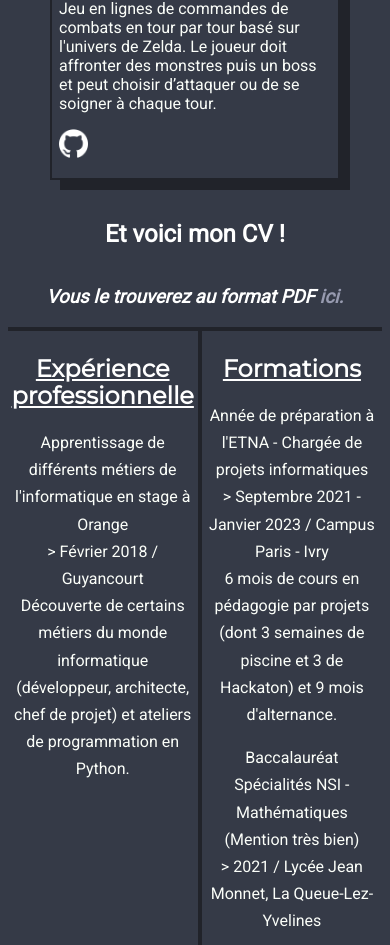
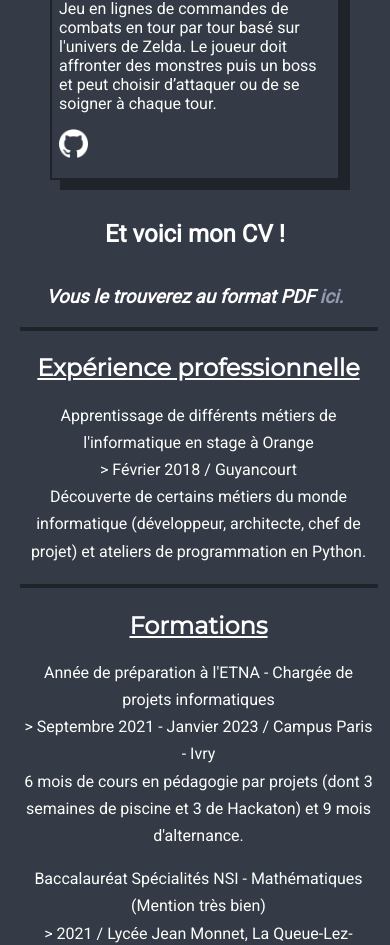
Before and after one commit to Majonnie/bonhomme-julie-portfolio-angular, an Angular app in the folder bonhomme_julie_portfolio/: page /bonhomme_julie_portfolio/ in a window 390 px wide. Shown: the part 3959-4904 px from the top of the page. Built offline with nearby package versions, Linux system fonts and the light colour scheme.

Commit message:
Problèmes resonsive téléphone corrigés

```diff
--- a/bonhomme_julie_portfolio/src/app/info/info.component.css
+++ b/bonhomme_julie_portfolio/src/app/info/info.component.css
@@ -101,3 +101,26 @@ a:hover
     flex-direction: column;
   }
 }
+
+@media screen and (max-width: 600px) {
+  .all {
+    border: none;
+  }
+  .info1, .info2 {
+    flex-direction: column;
+    border: none;
+    width: 90%;
+  }
+  .info1 > div, .info2 > div {
+    border: none;
+    border-top: 2px var(--dark_black) solid;
+    border-bottom: 2px var(--dark_black) solid;
+    width: 100%;
+  }
+  .info1 > .experience {
+    border-top: 4px var(--dark_black) solid;
+  }
+  .info2 > .interets {
+    border-bottom: 4px var(--dark_black) solid;
+  }
+}
```
Also changed, not shown: 1 other file (tests, documents, lock files or other folders).
